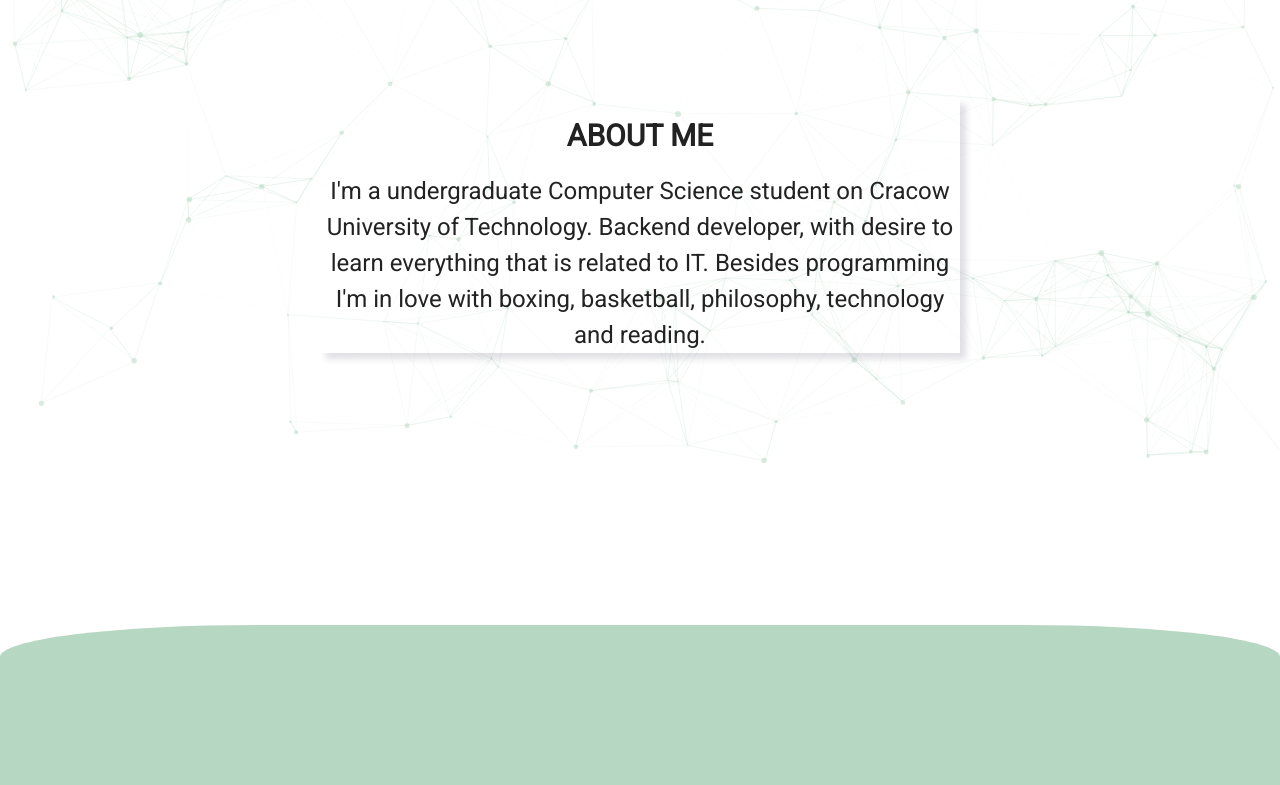
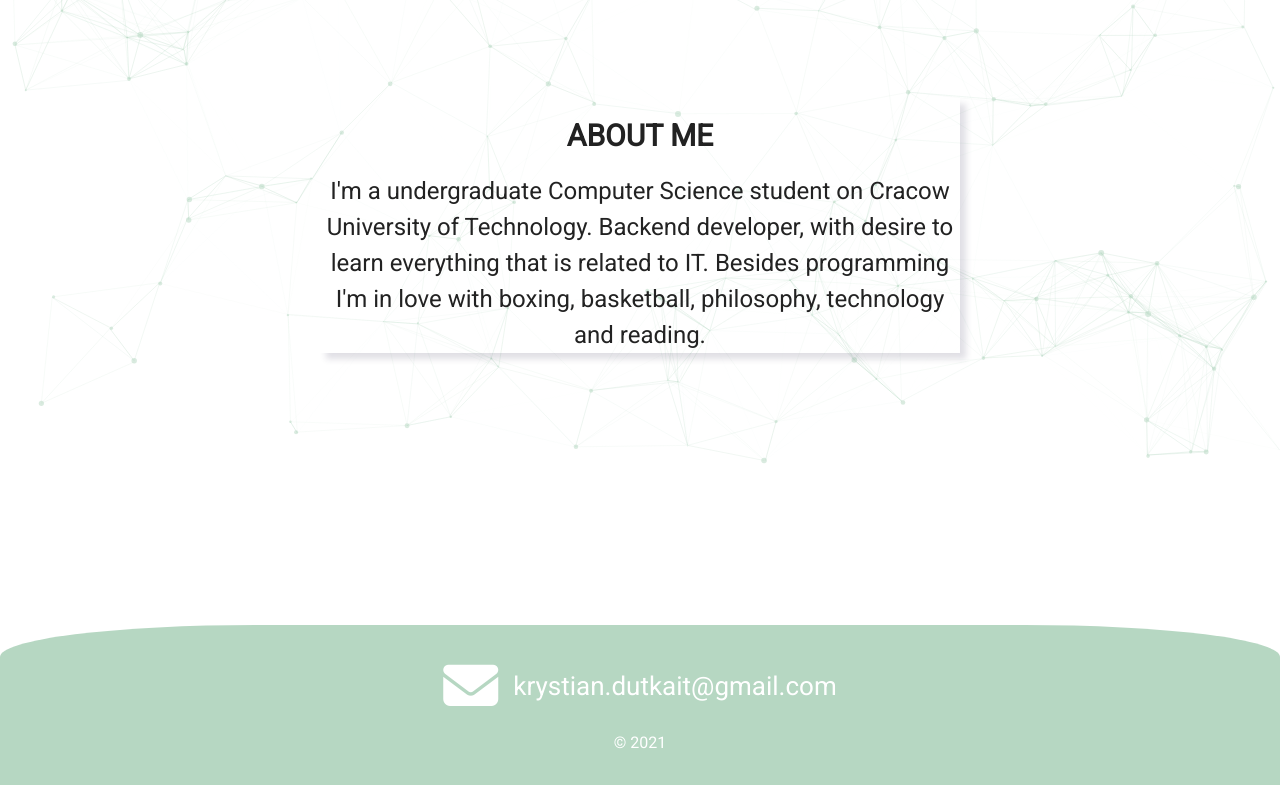
Before and after one commit to xkrystiandutka/krystiandutka, a plain HTML site: page index.html in a window 1280 px wide. Shown: the part 1775-2560 px from the top of the page. Drawn offline with nearby package versions, Linux system fonts and the light colour scheme; animation ran at ten frames a second.

Commit message:
Add footer

```diff
--- a/index.html
+++ b/index.html
@@ -140,7 +140,10 @@
         </section>
     </main>
     <footer class="footer">
-        <p class="footer__text"></p>
+        <div class="footer__wrapper">
+            <p class="footer__mail"><i class="fas fa-envelope"></i> krystian.dutkait@gmail.com</p>
+            <p class="footer__text">&copy 2021</p>
+        </div>
     </footer>
 
     <script src="https://cdn.jsdelivr.net/npm/particles.js@2.0.0/particles.min.js"></script>
--- a/styles/scss/partials/_footer.scss
+++ b/styles/scss/partials/_footer.scss
@@ -3,4 +3,26 @@
     height: 20vh;
     border-top-right-radius: 20%;
     border-top-left-radius: 20%;
+    position: relative;
+    color: white;
+    &__wrapper {
+        position: absolute;
+        top: 50%;
+        left: 50%;
+        transform: translate(-50%, -50%);
+    }
+    &__mail {
+        display: flex;
+        justify-content: center;
+        align-items: center;
+        font-size: 26px;
+        .fas {
+            font-size: 55px;
+            margin-right: 15px;
+        }
+    }
+    &__text {
+        margin-top: 20px;
+        text-align: center;
+    }
 }
```
Also changed, not shown: styles/style.css, 1 other file.
